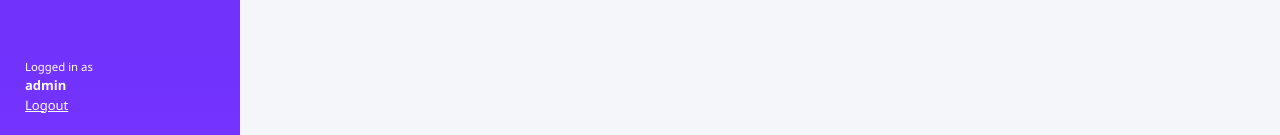
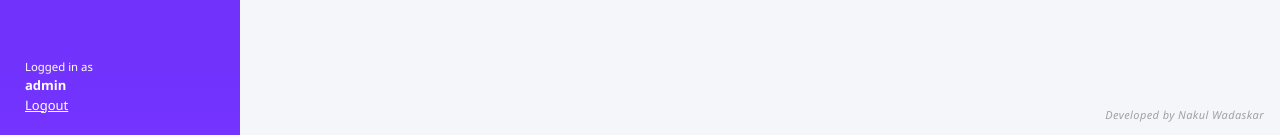
Before and after one commit to Nakul-MMC/mandawkar-inventory, a Flask app: page / in a window 1280 px wide. Shown: the part 665-800 px from the top of the page. Run offline with Flask 3, Linux system fonts and the light colour scheme; a user stored in the database is signed in; data comes from the database, SQL or seed files in the repository; both versions use the stored data as it was after the commit.

Commit message:
This is the final working code which is running fine in local

```diff
--- /dev/null
+++ b/inventory_export.csv
@@ -0,0 +1 @@
+ID,Category,Size,Type,Variant,Pattern,Qty,Threshold,Price,Updated
--- a/static/css/theme.css
+++ b/static/css/theme.css
@@ -65,3 +65,20 @@ body {
     left: 25px;
     font-size: 13px;
 }
+
+/* Professional watermark */
+.watermark {
+    position: fixed;
+    bottom: 12px;
+    right: 16px;
+
+    font-size: 11px;
+    font-style: italic;
+    letter-spacing: 0.4px;
+
+    color: rgba(0, 0, 0, 0.35);
+
+    z-index: 999999;
+    pointer-events: none;
+    user-select: none;
+}
--- a/templates/base.html
+++ b/templates/base.html
@@ -4,9 +4,11 @@
     <meta charset="UTF-8">
     <title>Mandawkar Traders</title>
 
+    <!-- Bootstrap -->
     <link href="https://cdn.jsdelivr.net/npm/bootstrap@5.3.2/dist/css/bootstrap.min.css" rel="stylesheet">
     <link href="https://cdn.jsdelivr.net/npm/bootstrap-icons/font/bootstrap-icons.css" rel="stylesheet">
 
+    <!-- Theme CSS -->
     <link rel="stylesheet" href="{{ url_for('static', filename='css/theme.css') }}">
 </head>
 <body>
@@ -35,7 +37,6 @@
         </div>
     </aside>
 
-
     <!-- MAIN CONTENT -->
     <main class="content">
         {% block content %}{% endblock %}
@@ -43,5 +44,10 @@
 
 </div>
 
+<!-- ✅ PROFESSIONAL WATERMARK (GLOBAL) -->
+<div class="watermark">
+    Developed by Nakul Wadaskar
+</div>
+
 </body>
 </html>
```
Also changed, not shown: static/css/style.css (+19 -0 lines), db.sqlite3, 1 other file. Lines whose indentation alone changed are shown as unchanged.
